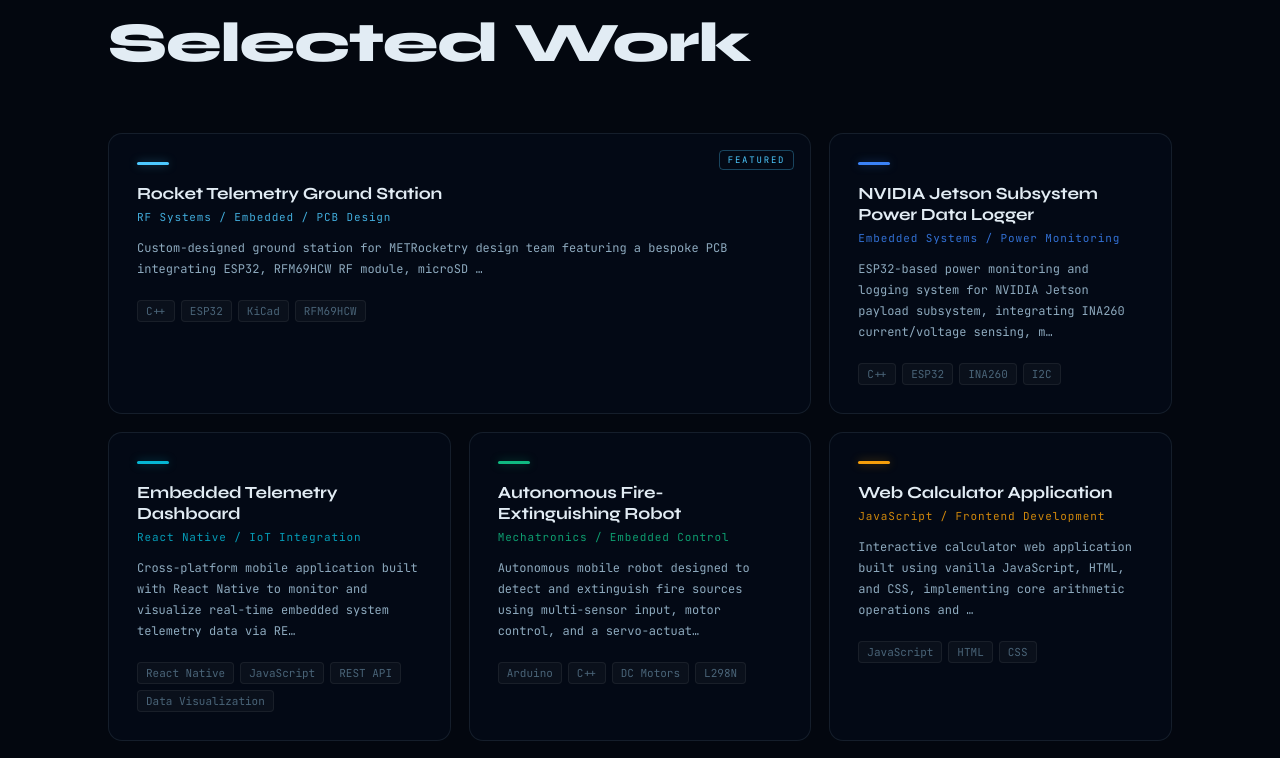
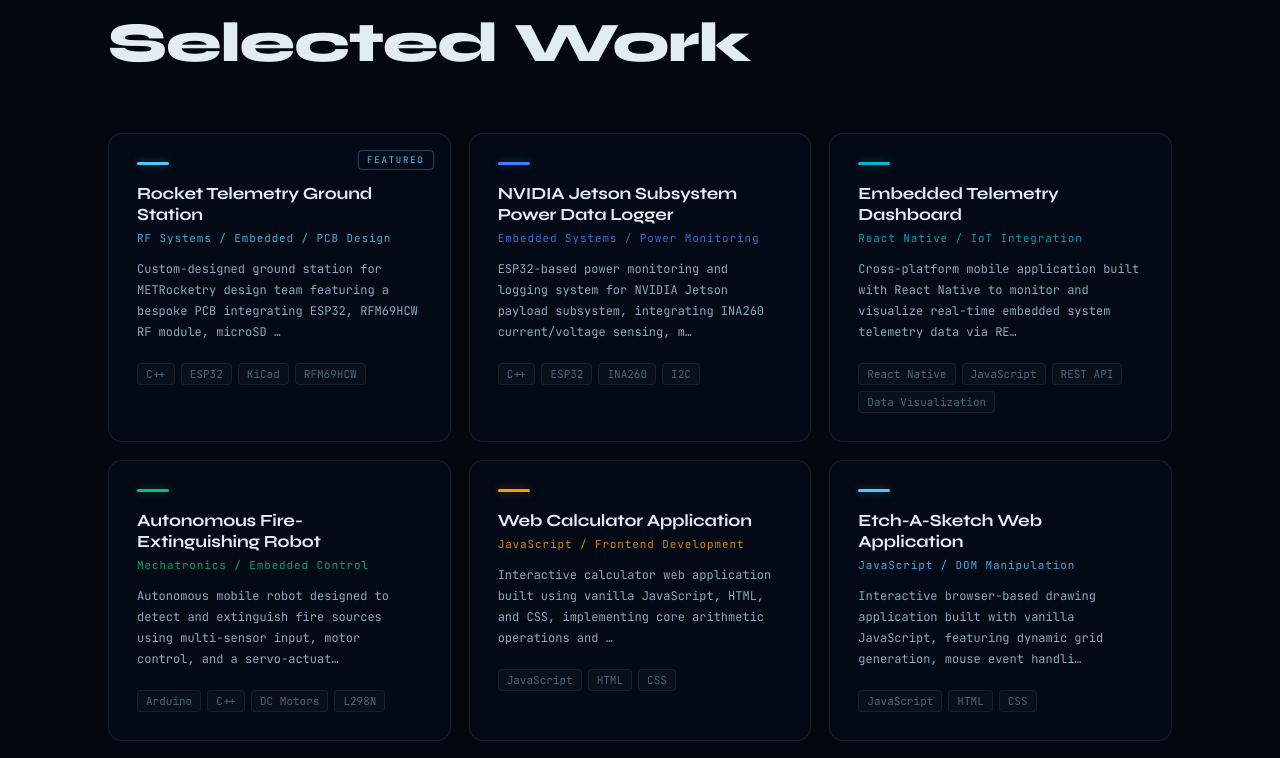
Before and after one commit to coding-muggle/Interactive-Personal-Portfolio-Website, a React (Vite) app: page / in a window 1280 px wide. Shown: the part 4020-4778 px from the top of the page. Built offline with nearby package versions, Linux system fonts and the light colour scheme.

Commit message:
update for mobile device

```diff
--- a/src/components/Projects/index.jsx
+++ b/src/components/Projects/index.jsx
@@ -55,8 +55,19 @@ function ProjectModal({ project, onClose }) {
 
         <p style={{ color: 'var(--text-mid)', lineHeight: 1.85, fontSize: 14, marginBottom: 24 }}>{project.desc}</p>
 
-        <div className="projects-row" style={{ display: 'grid', gridTemplateColumns: '1fr 1fr', gap: 20, marginBottom: 28 }}>
-          <div>
+        <div
+  className="projects-row"
+  style={{
+    display: 'flex',
+    gap: 14,
+    overflowX: 'auto',
+    overflowY: 'hidden',
+    WebkitOverflowScrolling: 'touch',
+    paddingBottom: 10,
+    scrollSnapType: 'x mandatory',
+  }}
+  role="list"
+>  <div>
             <div className="label" style={{ marginBottom: 10, color: project.color }}>Role</div>
             <div style={{ fontFamily: 'var(--font-mono)', fontSize: 13, color: 'var(--text)' }}>{project.role}</div>
           </div>
@@ -131,8 +142,9 @@ export default function ProjectsSection() {
 
         <div
           style={{ display: 'grid', gridTemplateColumns: 'repeat(auto-fill, minmax(300px, 1fr))', gap: 18 }}
-          role="list"
-        >
+  className="projects-row"
+  role="list"
+>
           {PROJECTS.map((proj) => (
             <div
               key={proj.id}
@@ -142,8 +154,7 @@ export default function ProjectsSection() {
               onKeyDown={(e) => e.key === 'Enter' && setModal(proj)}
               tabIndex={0}
               aria-label={`${proj.title} — click to view details`}
-              style={{gridColumn: proj.featured ? 'span 2' : 'span 1',
-}}
+              style={{touchAction: 'pan-x' }}
             >
               {proj.featured && (
                 <div style={{
--- a/src/styles/global.css
+++ b/src/styles/global.css
@@ -234,6 +234,42 @@ body {
   transform: perspective(600px) rotateX(-3deg) rotateY(3deg) translateY(-6px);
 }
 
+/* Projects: mobile = horizontal swipe, desktop = grid */
+.projects-row {
+  display: flex;
+  flex-wrap: nowrap;
+  overflow-x: auto;
+  overflow-y: hidden;
+  gap: 14px;
+  padding-bottom: 10px;
+  -webkit-overflow-scrolling: touch;
+  scroll-snap-type: x mandatory;
+  touch-action: pan-x;
+}
+
+.projects-row::-webkit-scrollbar { display: none; }
+.projects-row { scrollbar-width: none; }
+
+.projects-row .proj-card {
+  flex: 0 0 88%;
+  scroll-snap-align: start;
+}
+
+/* Desktop grid */
+@media (min-width: 769px) {
+  .projects-row {
+    display: grid;
+    grid-template-columns: repeat(auto-fill, minmax(300px, 1fr));
+    gap: 18px;
+    overflow: visible;
+    padding-bottom: 0;
+    scroll-snap-type: none;
+  }
+
+  .projects-row .proj-card {
+    flex: initial;
+  }
+}
 
 /* ─── Timeline ────────────────────────────────────── */
 .tl-body {
@@ -437,11 +473,13 @@ body {
 @media (max-width: 768px) {
   .desktop-nav { display: none !important; }
 }
+
 @media (max-width: 768px) {
-  .projects-grid {
-    grid-template-columns: 1fr !important;
+  .projects-row .proj-card {
+    width: auto;
   }
 }
+
 @media (max-width: 768px) {
   .projects-row {
     display: flex !important;
```
